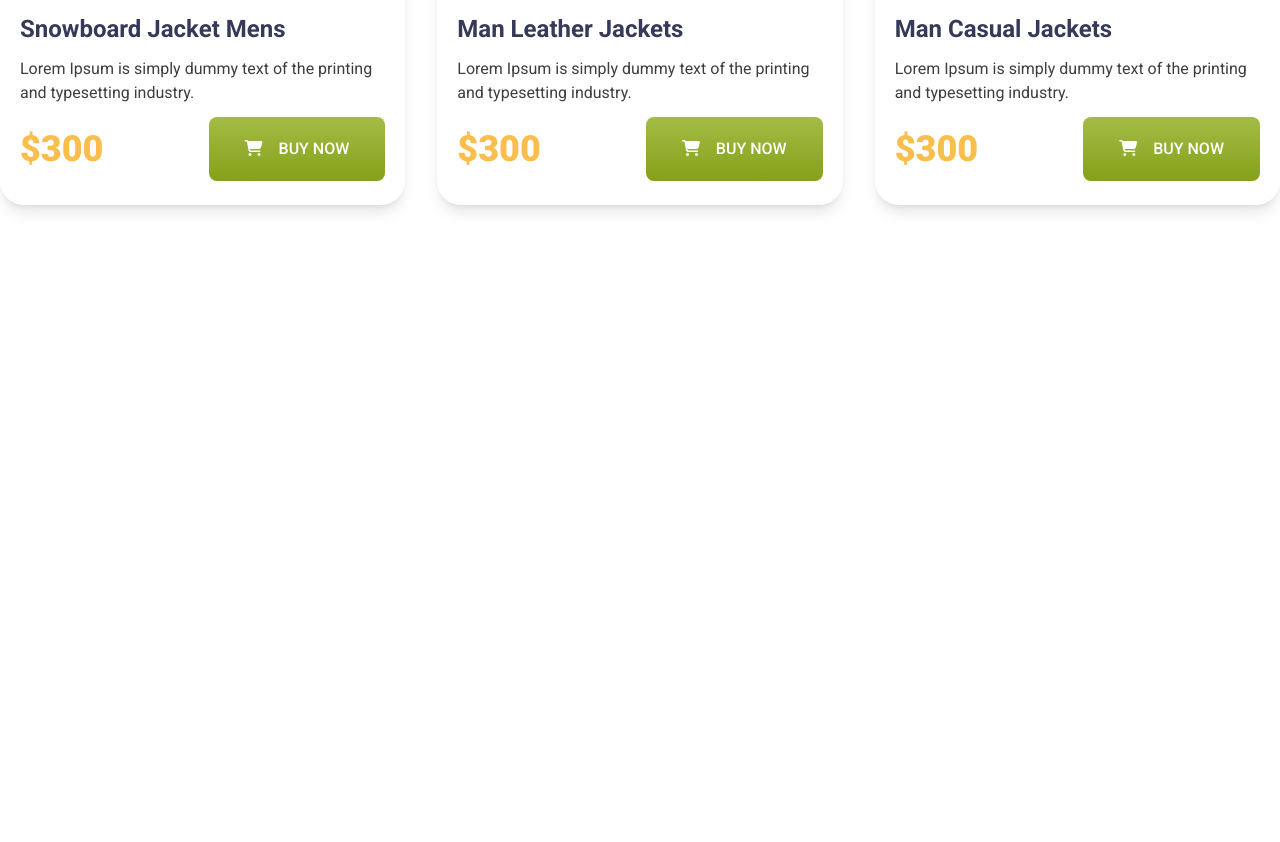
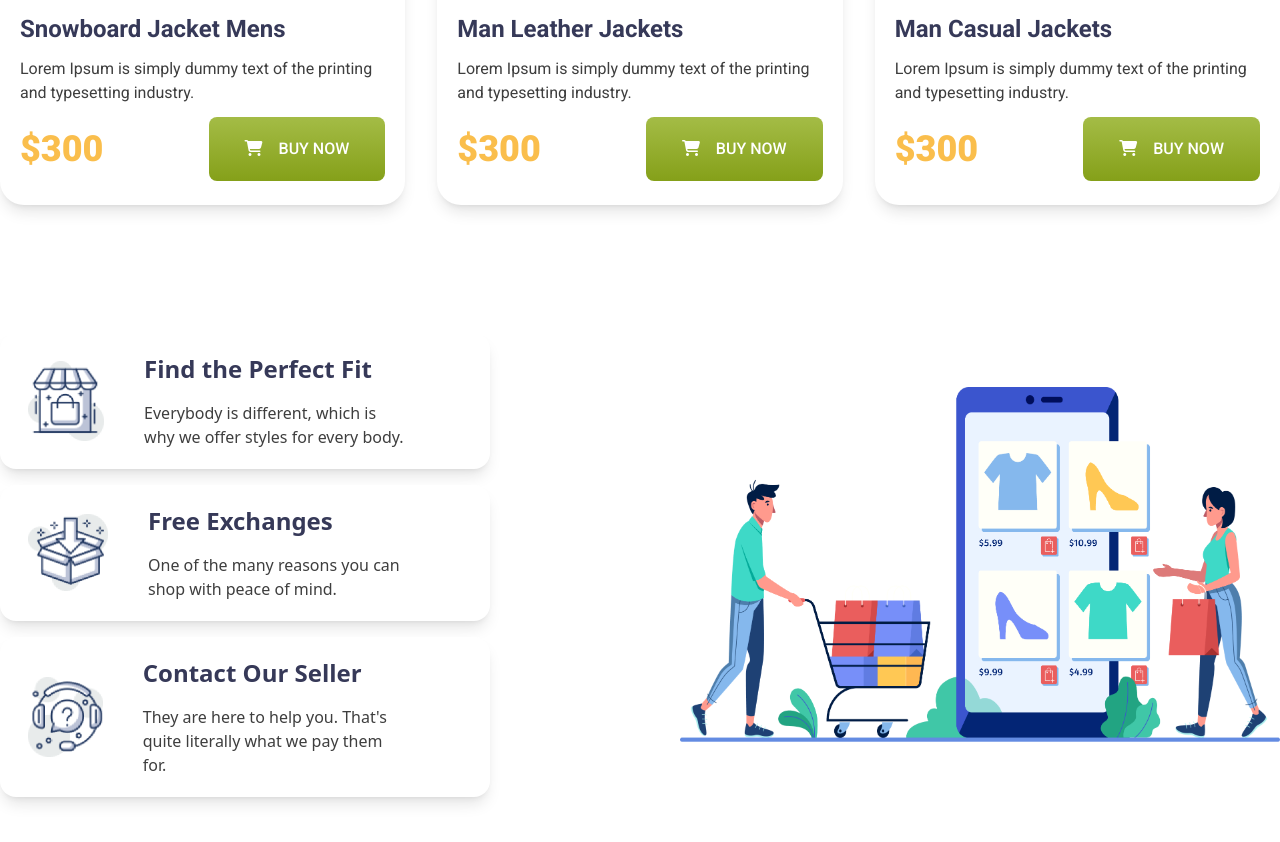
Before and after one commit to MukitHossen7/penguin-fashion-house, a website: page index.html in a window 1280 px wide. Shown: the part 1843-2685 px from the top of the page. Before the commit the page ends 2088 px from the top, so only its background shows below. Drawn offline with Linux system fonts and the light colour scheme.

Commit message:
other section done

```diff
--- a/index.html
+++ b/index.html
@@ -145,7 +145,7 @@
       </div>
 
       <!-- Man Jacket -->
-      <div class="max-w-7xl mx-auto mt-24 px-4 md:px-0 mb-10">
+      <div class="max-w-7xl mx-auto mt-24 px-4 md:px-0">
         <h1
           class="font-Bebas text-[#363958] text-5xl font-normal mb-10 text-center md:text-left"
         >
@@ -217,6 +217,53 @@
           </div>
         </div>
       </div>
+
+      <!-- other section-->
+      <div class="max-w-7xl mx-auto mt-32 mb-40">
+
+        <div class="flex justify-between items-center gap-20">
+          <!-- child-1 -->
+          <div class="flex flex-col gap-4">
+             <!-- card-1 -->
+          <div class="max-w-[490px] bg-white shadow-lg py-5 pl-7 pr-20 rounded-2xl flex gap-10 items-center">
+            <div>
+              <img src="icons/house.png" alt="" class="max-w-20 max-h-20" />
+            </div>
+            <div>
+              <h3 class="text-[#363958] text-2xl font-bold mb-4">Find the Perfect Fit</h3>
+              <p class="text-[#3E3E3E] font-normal text-base">Everybody is different, which is why we
+                offer styles for every body.</p>
+            </div>
+          </div>
+          <!-- card-2 -->
+          <div class="max-w-[490px] bg-white shadow-lg py-5 pl-7 pr-20 rounded-2xl flex gap-10 items-center">
+            <div>
+              <img src="icons/box.png" alt="" class="max-w-20 max-h-20">
+            </div>
+            <div>
+              <h3 class="text-[#363958] text-2xl font-bold mb-4">Free Exchanges</h3>
+              <p class="text-[#3E3E3E] font-normal text-base">One of the many reasons you can shop
+                with peace of mind.</p>
+            </div>
+          </div>
+          <!-- card-3 -->
+          <div class="max-w-[490px] bg-white shadow-lg py-5 pl-7 pr-20 rounded-2xl flex gap-10 items-center">
+            <div>
+              <img src="icons/question.png" alt="" class="max-w-20 max-h-20">
+            </div>
+            <div>
+              <h3 class="text-[#363958] text-2xl font-bold mb-4">Contact Our Seller</h3>
+              <p class="text-[#3E3E3E] font-normal text-base">They are here to help you. That's quite
+                literally what we pay them for.</p>
+            </div>
+        </div>
+          </div>
+
+        <!-- child-2 -->
+        <div class="max-w-[600px]">
+          <img src="images/shopping.png" alt="" class="max-w-full">
+        </div>
+      </div>
     </main>
   </body>
 </html>
```
Also changed, not shown: src/output.css.
